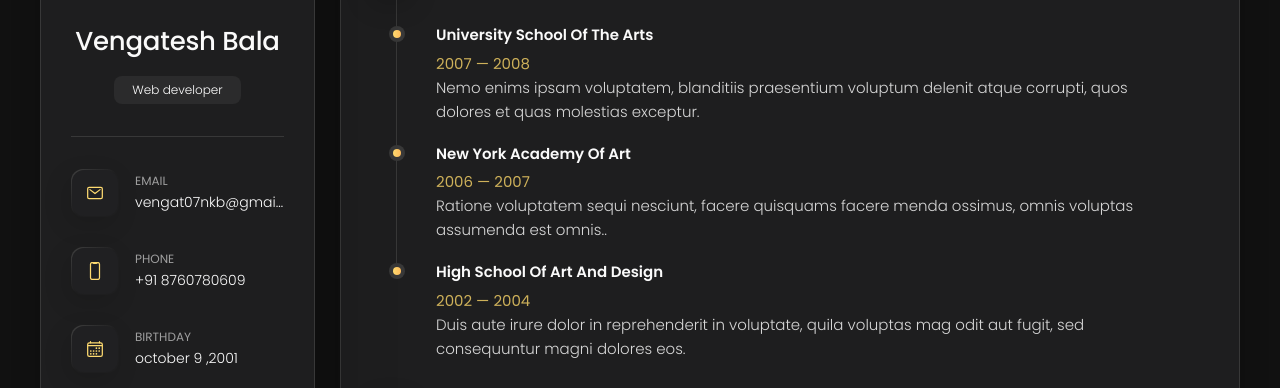
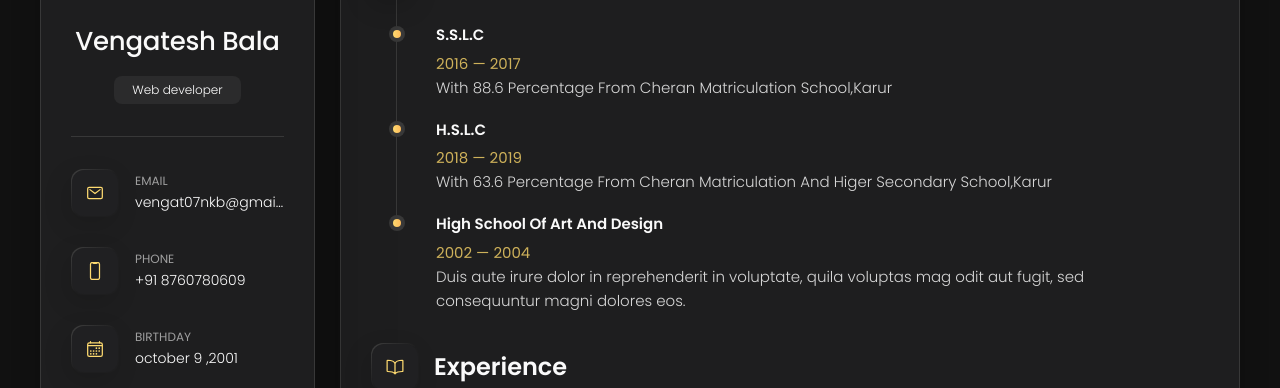
Before and after one commit to Vengatesh-Bala/Vengatesh-Portfolio, a plain HTML site: page index.html in a window 1280 px wide. Both pictures are taken after a click on the button "Resume". Shown: the part 237-625 px from the top of the page. Drawn offline with nearby package versions, Linux system fonts and the light colour scheme.

Commit message:
Update index.html

```diff
--- a/index.html
+++ b/index.html
@@ -532,27 +532,24 @@
 
             <li class="timeline-item">
 
-              <h4 class="h4 timeline-item-title">University school of the arts</h4>
+              <h4 class="h4 timeline-item-title">S.S.L.C</h4>
 
-              <span>2007 — 2008</span>
+              <span>2016 — 2017</span>
 
               <p class="timeline-text">
-                Nemo enims ipsam voluptatem, blanditiis praesentium voluptum delenit atque corrupti, quos dolores et
-                quas molestias
-                exceptur.
+              With 88.6 Percentage From Cheran Matriculation School,Karur
               </p>
 
             </li>
 
             <li class="timeline-item">
 
-              <h4 class="h4 timeline-item-title">New york academy of art</h4>
+              <h4 class="h4 timeline-item-title">H.S.L.C</h4>
 
-              <span>2006 — 2007</span>
+              <span>2018 — 2019</span>
 
               <p class="timeline-text">
-                Ratione voluptatem sequi nesciunt, facere quisquams facere menda ossimus, omnis voluptas assumenda est
-                omnis..
+               With 63.6 Percentage From Cheran Matriculation And Higer Secondary School,Karur
               </p>
 
             </li>
```
